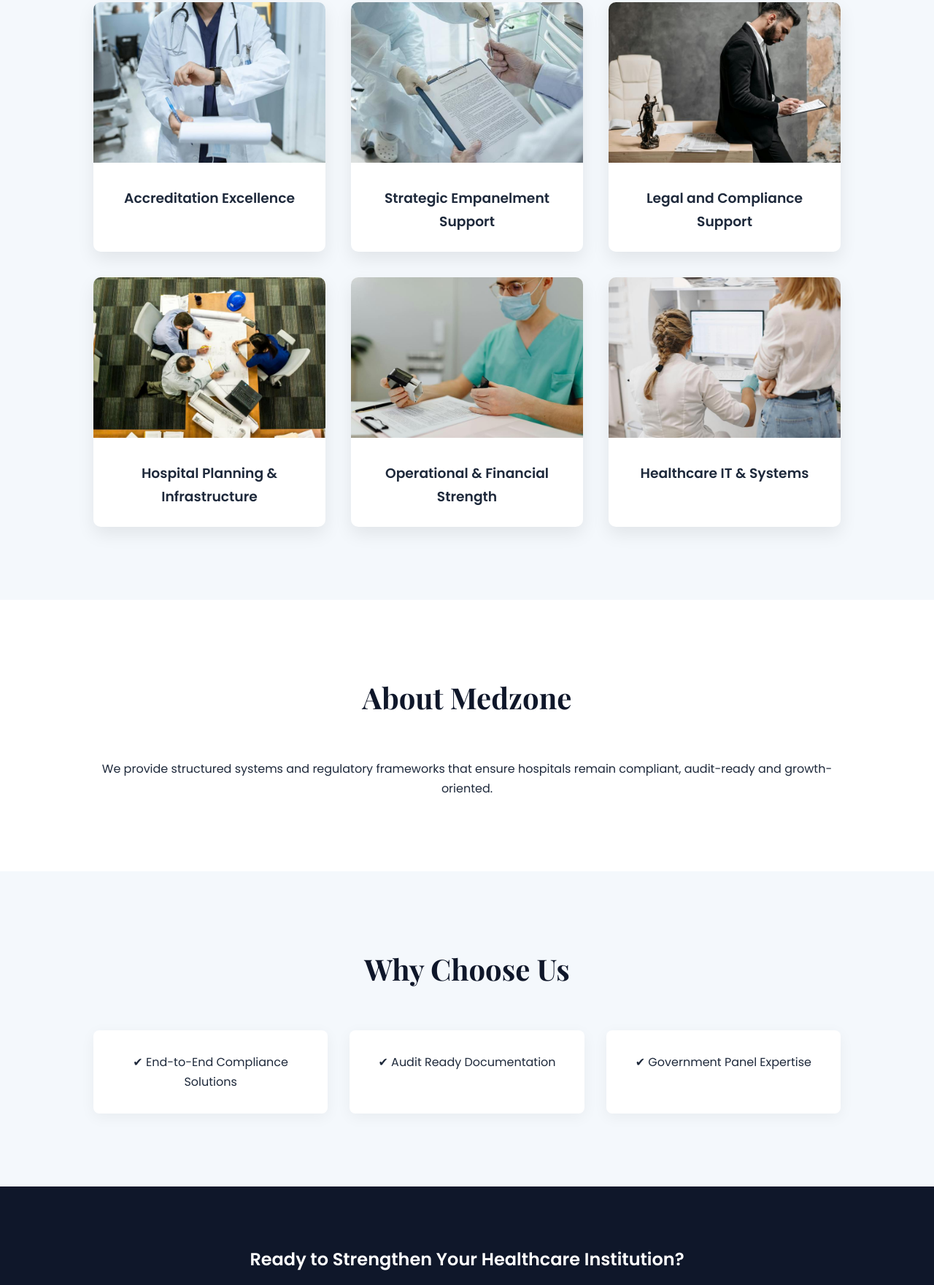
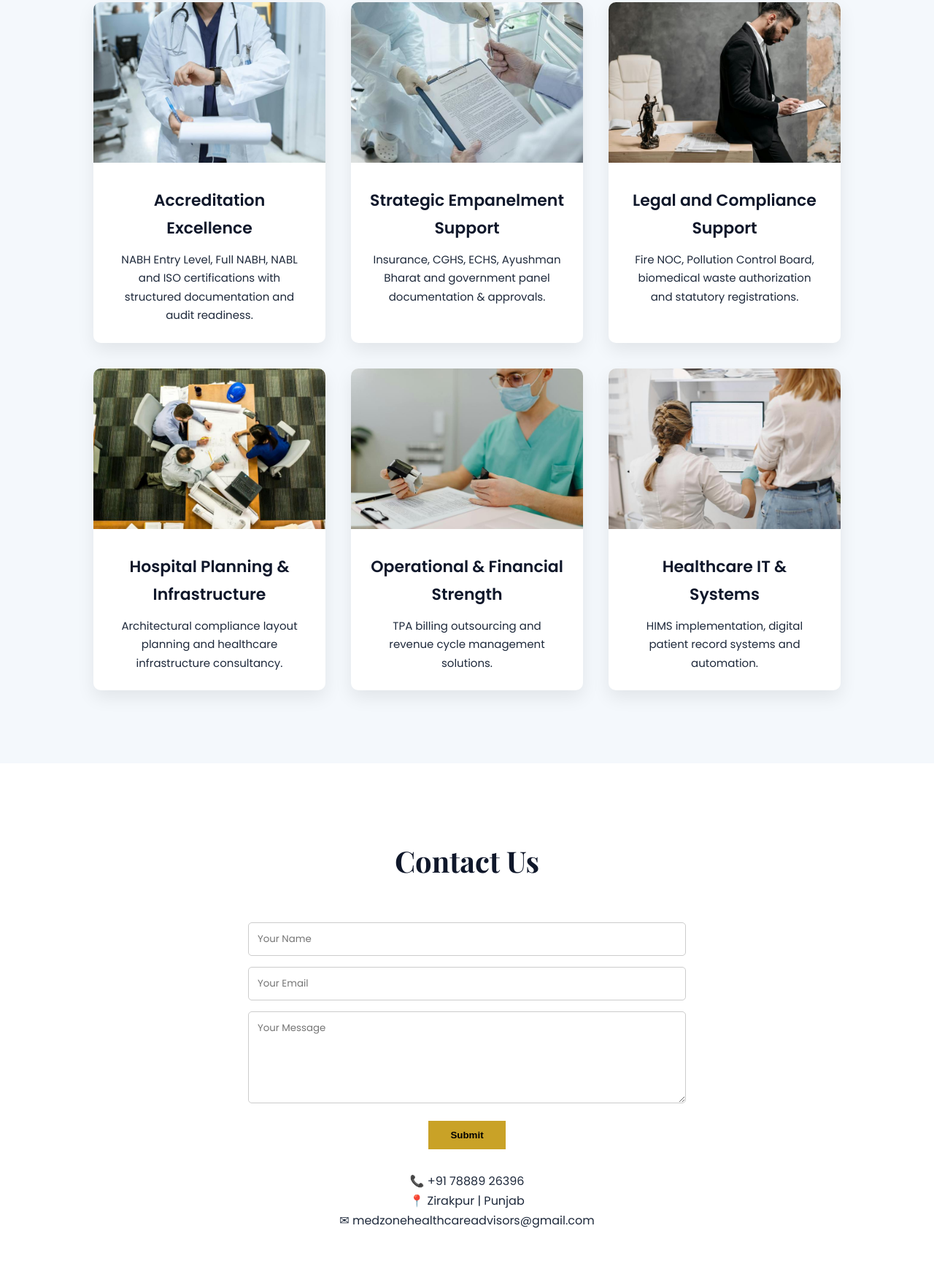
Before and after one commit to sudhirkumar021897-web/medzonecare, a plain HTML site: page index.html in a window 1280 px wide. Shown: the part 1039-2800 px from the top of the page at 73% size. Drawn offline with nearby package versions, Linux system fonts and the light colour scheme.

Commit message:
Update index.html

```diff
--- a/index.html
+++ b/index.html
@@ -7,15 +7,21 @@
 
 <title>Medzone Health Care Advisors | One Zone For Healthcare</title>
 
-<meta name="description" content="Medzone Health Care Advisors provides NABH accreditation, empanelment, Fire NOC, Pollution, hospital planning and healthcare IT solutions. One Zone For Healthcare.">
-<meta name="keywords" content="NABH Consultant, Hospital Accreditation, Fire NOC, Hospital Compliance, Ayushman Empanelment, Healthcare Consultancy India">
+<meta name="description" content="Medzone Health Care Advisors provides NABH accreditation, hospital compliance, empanelment, Fire NOC, Pollution Control and healthcare IT solutions.">
+<meta name="keywords" content="NABH Consultant, Hospital Accreditation, Fire NOC, Hospital Compliance, Healthcare Consultancy India">
 <meta name="author" content="Medzone Health Care Advisors">
+
+<!-- Open Graph SEO -->
+<meta property="og:title" content="Medzone Health Care Advisors">
+<meta property="og:description" content="NABH Accreditation, Hospital Compliance & Healthcare Consultancy.">
+<meta property="og:type" content="website">
+<meta property="og:image" content="images/logo.png">
 
 <link href="https://fonts.googleapis.com/css2?family=Playfair+Display:wght@600;700&family=Poppins:wght@400;500;600&display=swap" rel="stylesheet">
 
 <style>
 
-html { scroll-behavior: smooth; }
+html { scroll-behavior:smooth; }
 
 :root{
 --primary:#0f172a;
@@ -37,7 +43,7 @@ line-height:1.7;
 background:white;
 }
 
-/* NAV */
+/* NAVIGATION */
 nav{
 background:var(--primary);
 padding:18px 8%;
@@ -102,7 +108,6 @@ color:white;
 
 .hero-content{
 max-width:750px;
-animation:fadeUp 1s ease;
 }
 
 .hero h2{
@@ -126,13 +131,15 @@ border-radius:4px;
 display:inline-block;
 }
 
-/* SECTIONS */
+/* SECTION */
 .section{
 padding:100px 10%;
 text-align:center;
 }
 
-.light-bg{ background:var(--light); }
+.light-bg{
+background:var(--light);
+}
 
 .section h2{
 font-family:'Playfair Display',serif;
@@ -170,32 +177,14 @@ object-fit:cover;
 padding:25px;
 }
 
-/* WHY US */
-.why-box{
-display:grid;
-grid-template-columns:repeat(3,1fr);
-gap:30px;
-margin-top:40px;
+.service-content h3{
+font-size:22px;
+margin-bottom:12px;
+color:var(--primary);
 }
 
-.why-item{
-background:white;
-padding:30px;
-border-radius:8px;
-box-shadow:0 5px 20px rgba(0,0,0,0.05);
-}
-
-/* CTA */
-.cta{
-background:var(--primary);
-color:white;
-padding:80px 10%;
-text-align:center;
-}
-
-.cta h2{
-color:white;
-margin-bottom:20px;
+.service-content p{
+font-size:15px;
 }
 
 /* CONTACT */
@@ -211,6 +200,15 @@ padding:12px;
 margin-bottom:15px;
 border:1px solid #ccc;
 border-radius:5px;
+font-family:'Poppins';
+}
+
+.contact-form button{
+background:var(--gold);
+border:none;
+padding:12px 30px;
+font-weight:600;
+cursor:pointer;
 }
 
 /* FOOTER */
@@ -239,25 +237,23 @@ transition:0.3s;
 transform:scale(1.1);
 }
 
-/* ANIMATION */
-@keyframes fadeUp{
-from{opacity:0;transform:translateY(30px);}
-to{opacity:1;transform:translateY(0);}
-}
-
 /* RESPONSIVE */
 @media(max-width:992px){
-.services,.why-box{
+.services{
 grid-template-columns:repeat(2,1fr);
 }
 }
 
 @media(max-width:768px){
-.services,.why-box{
+.services{
 grid-template-columns:1fr;
 }
-.hero h2{font-size:30px;}
-nav ul{display:none;}
+.hero h2{
+font-size:30px;
+}
+nav ul{
+display:none;
+}
 }
 
 </style>
@@ -267,16 +263,16 @@ nav ul{display:none;}
 
 <nav>
 <div class="logo-area">
-<img src="images/logo.png">
+<img src="images/logo.png" alt="Medzone Logo">
 <div class="brand-text">
 <h1>Medzone Health Care Advisors</h1>
 <p><strong>"One Zone For Healthcare"</strong></p>
 </div>
 </div>
+
 <ul>
 <li><a href="#">Home</a></li>
 <li><a href="#services">Services</a></li>
-<li><a href="#about">About</a></li>
 <li><a href="#contact">Contact</a></li>
 </ul>
 </nav>
@@ -284,75 +280,81 @@ nav ul{display:none;}
 <header class="hero">
 <div class="hero-content">
 <h2>Structured Healthcare Compliance & Growth Solutions</h2>
-<p>Your trusted partner for accreditation, empanelment and hospital excellence.</p>
+<p>Your trusted partner for accreditation, empanelment and regulatory excellence.</p>
 <a href="#contact" class="btn">Book Consultation</a>
 </div>
 </header>
 
 <section id="services" class="section light-bg">
 <h2>Our Services</h2>
+
 <div class="services">
 
 <div class="service-card">
-<img src="images/accreditation.jpg">
-<div class="service-content"><h3>Accreditation Excellence</h3></div>
+<img src="images/accreditation.jpg" alt="Accreditation">
+<div class="service-content">
+<h3>Accreditation Excellence</h3>
+<p>NABH Entry Level, Full NABH, NABL and ISO certifications with structured documentation and audit readiness.</p>
+</div>
 </div>
 
 <div class="service-card">
-<img src="images/empanelment.jpg">
-<div class="service-content"><h3>Strategic Empanelment Support</h3></div>
+<img src="images/empanelment.jpg" alt="Empanelment">
+<div class="service-content">
+<h3>Strategic Empanelment Support</h3>
+<p>Insurance, CGHS, ECHS, Ayushman Bharat and government panel documentation & approvals.</p>
+</div>
 </div>
 
 <div class="service-card">
-<img src="images/legal.jpg">
-<div class="service-content"><h3>Legal and Compliance Support</h3></div>
+<img src="images/legal.jpg" alt="Legal Compliance">
+<div class="service-content">
+<h3>Legal and Compliance Support</h3>
+<p>Fire NOC, Pollution Control Board, biomedical waste authorization and statutory registrations.</p>
+</div>
 </div>
 
 <div class="service-card">
-<img src="images/planning.jpg">
-<div class="service-content"><h3>Hospital Planning & Infrastructure</h3></div>
+<img src="images/planning.jpg" alt="Hospital Planning">
+<div class="service-content">
+<h3>Hospital Planning & Infrastructure</h3>
+<p>Architectural compliance layout planning and healthcare infrastructure consultancy.</p>
+</div>
 </div>
 
 <div class="service-card">
-<img src="images/operations.jpg">
-<div class="service-content"><h3>Operational & Financial Strength</h3></div>
+<img src="images/operations.jpg" alt="Operations">
+<div class="service-content">
+<h3>Operational & Financial Strength</h3>
+<p>TPA billing outsourcing and revenue cycle management solutions.</p>
+</div>
 </div>
 
 <div class="service-card">
-<img src="images/healthcare-it.jpg">
-<div class="service-content"><h3>Healthcare IT & Systems</h3></div>
+<img src="images/healthcare-it.jpg" alt="Healthcare IT">
+<div class="service-content">
+<h3>Healthcare IT & Systems</h3>
+<p>HIMS implementation, digital patient record systems and automation.</p>
+</div>
 </div>
 
 </div>
-</section>
-
-<section id="about" class="section">
-<h2>About Medzone</h2>
-<p>We provide structured systems and regulatory frameworks that ensure hospitals remain compliant, audit-ready and growth-oriented.</p>
-</section>
-
-<section class="section light-bg">
-<h2>Why Choose Us</h2>
-<div class="why-box">
-<div class="why-item">✔ End-to-End Compliance Solutions</div>
-<div class="why-item">✔ Audit Ready Documentation</div>
-<div class="why-item">✔ Government Panel Expertise</div>
-</div>
-</section>
-
-<section class="cta">
-<h2>Ready to Strengthen Your Healthcare Institution?</h2>
-<a href="#contact" class="btn">Contact Now</a>
 </section>
 
 <section id="contact" class="section">
 <h2>Contact Us</h2>
 
 <div class="contact-form">
-<input type="text" placeholder="Your Name">
-<input type="email" placeholder="Your Email">
-<textarea rows="5" placeholder="Your Message"></textarea>
-<button class="btn">Submit</button>
+<form action="https://formsubmit.co/medzonehealthcareadvisors@gmail.com" method="POST">
+<input type="text" name="name" placeholder="Your Name" required>
+<input type="email" name="email" placeholder="Your Email" required>
+<textarea name="message" rows="5" placeholder="Your Message" required></textarea>
+
+<input type="hidden" name="_captcha" value="false">
+<input type="hidden" name="_subject" value="New Website Enquiry - Medzone">
+
+<button type="submit">Submit</button>
+</form>
 </div>
 
 <p style="margin-top:30px;">
@@ -360,9 +362,6 @@ nav ul{display:none;}
 📍 Zirakpur | Punjab<br>
 ✉ medzonehealthcareadvisors@gmail.com
 </p>
-
-<!-- Replace below iframe with your real Google Maps embed link -->
-<iframe src="https://www.google.com/maps" width="100%" height="300" style="border:0;margin-top:30px;" allowfullscreen></iframe>
 
 </section>
 
@@ -373,7 +372,7 @@ nav ul{display:none;}
 </footer>
 
 <a href="https://wa.me/917888926396?text=Hello%20Medzone%20Health%20Care%20Advisors,%20I%20would%20like%20to%20know%20about%20your%20services." class="whatsapp-float" target="_blank">
-<img src="images/whatsapp.png">
+<img src="images/whatsapp.png" alt="WhatsApp">
 </a>
 
 </body>
```
